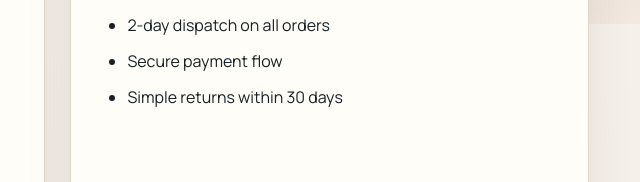
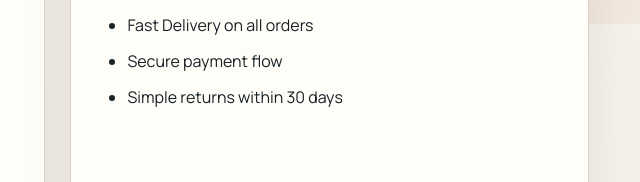
Before and after one commit to grahithrao/shopify, a website with bundled scripts: page index.html in a window 1280 px wide. Shown: the part 276-458 px from the top of the page, 640-1280 px from the left. Built offline with nearby package versions, Linux system fonts and the light colour scheme; files whose address does not match are found by name.

Commit message:
Update delivery message in hero card

```diff
--- a/index.html
+++ b/index.html
@@ -50,7 +50,7 @@
           <p>Trusted by 4,000+ happy customers</p>
           <h2>Fast shipping. Premium quality. Easy checkout.</h2>
           <ul>
-            <li>2-day dispatch on all orders</li>
+            <li>Fast Delivery on all orders</li>
             <li>Secure payment flow</li>
             <li>Simple returns within 30 days</li>
           </ul>
```
